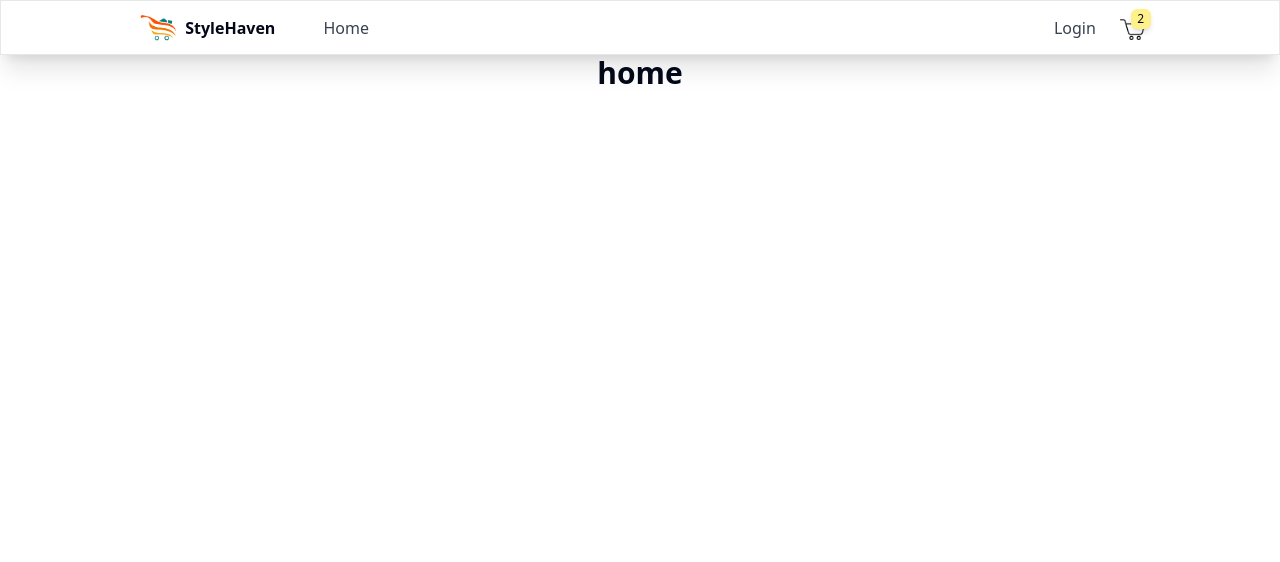
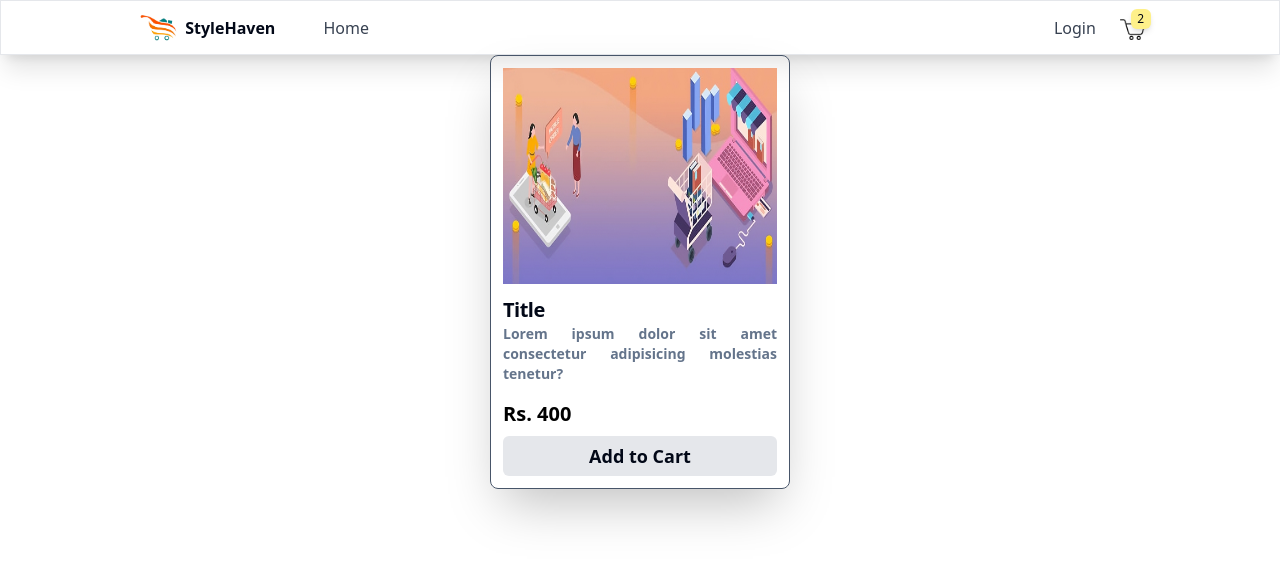
Before and after one commit to Udit063/E-commerce, a React (Vite) app: page / in a window 1280 px wide. Shown: the top 562 px of the page. Built offline with nearby package versions, Linux system fonts and the light colour scheme.

Commit message:
Created a product card

```diff
--- /dev/null
+++ b/src/components/products/ProductCard.tsx
@@ -0,0 +1,48 @@
+import {
+  Card,
+  CardContent,
+  CardFooter,
+  CardHeader,
+  CardTitle,
+  CardDescription,
+} from "../ui/card";
+import background from "../../assets/background.jpeg";
+import { Link } from "react-router-dom";
+
+function ProductCard() {
+  return (
+    <Card className="w-[300px] shadow-2xl border border-slate-600 outline-0 backdrop-blur-sm bg-white/30">
+      <CardContent className="w-full h-60 flex justify-center items-center p-3">
+        <img
+          src={background}
+          alt=""
+          width={100}
+          height={100}
+          className="w-full h-full object-fit"
+        />
+      </CardContent>
+      <CardHeader className="pt-0 pb-2 px-3 space-y-0">
+        <CardTitle className="text-xl text-left font-semibold">Title</CardTitle>
+        <CardDescription className="pt-0 m-0">
+          <p className="text-justify p-0 m-0">
+            Lorem ipsum dolor sit amet consectetur adipisicing molestias
+            tenetur?
+          </p>
+        </CardDescription>
+        <CardDescription className="text-black text-xl pt-4">
+          Rs. 400
+        </CardDescription>
+      </CardHeader>
+      <CardFooter className="flex justify-between px-3 pb-3">
+        <Link
+          to="/"
+          className="w-full text-center flex justify-center items-center p-1.5 text-lg bg-gray-200 rounded-md"
+        >
+          Add to Cart
+        </Link>
+      </CardFooter>
+    </Card>
+  );
+}
+
+export default ProductCard;
--- /dev/null
+++ b/src/components/products/Products.tsx
@@ -0,0 +1,7 @@
+import ProductCard from "./ProductCard";
+
+function Products() {
+  return <ProductCard />;
+}
+
+export default Products;
--- a/src/pages/home/Home.tsx
+++ b/src/pages/home/Home.tsx
@@ -1,3 +1,4 @@
+import Products from "@/components/products/Products";
 import Navbar from "../../components/navbar/navbar";
 
 function Home() {
@@ -5,7 +6,7 @@ function Home() {
     <div>
       <Navbar />
       <div className="text-3xl font-semibold flex items-center justify-center">
-        home
+        <Products />
       </div>
     </div>
   );
```
